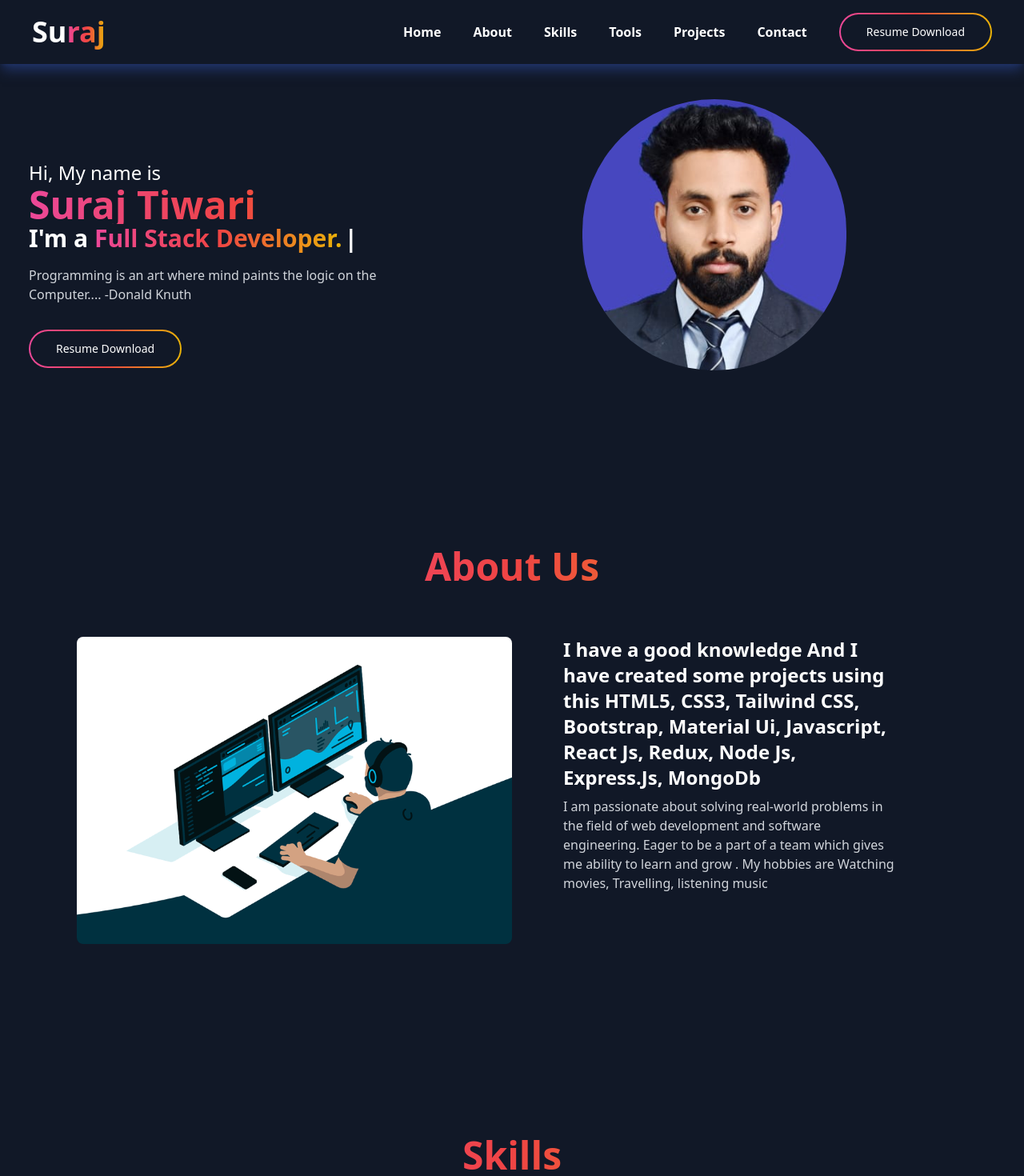
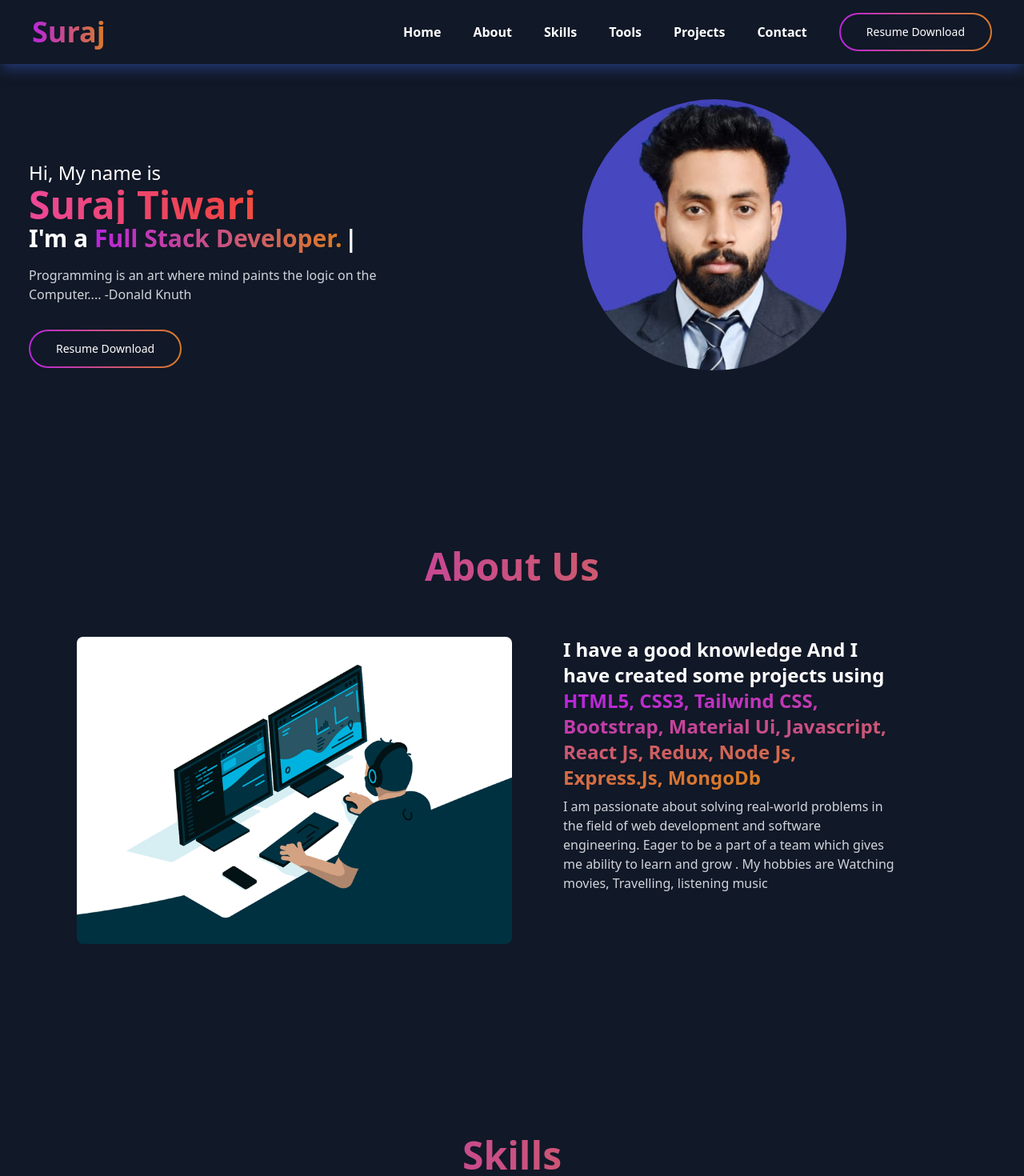
Before and after one commit to Tiwari-Suraj/portfolio_2, a React (Create React App) app: page / in a window 1280 px wide. Shown: the top 1470 px of the page at 80% size. Built offline with nearby package versions, Linux system fonts and the light colour scheme.

Commit message:
changin ui desighn all page

```diff
--- a/src/components/About.js
+++ b/src/components/About.js
@@ -15,7 +15,7 @@ function About() {
             initial={{ opacity: 0, y: -20 }}
             whileInView={{ opacity: 1, y: 0 }}
             transition={{ duration: 0.5, delay: 0.5 }}
-            className=" text-center bg-gradient-to-r  from-pink-500 via-red-500 to-yellow-500  bg-clip-text font-extrabold text-transparent sm:text-5xl">
+            className=" text-center bg-[linear-gradient(267deg,_#DA7C25_0.36%,_#B923E1_102.06%)]   bg-clip-text font-extrabold text-transparent sm:text-5xl">
             About Us
           </motion.h1>
           <div className="grid mt-3 sm:mt-0 grid-cols-1 lg:h-full lg:grid-cols-2">
@@ -46,7 +46,7 @@ function About() {
               <div className="p-2 sm:p-16 lg:p-16 lg:pb-60">
                 <h2 className="text-2xl font-bold sm:text-2xl">
                   I have a good knowledge  And I have created some projects
-                  using this HTML5, CSS3, Tailwind CSS, Bootstrap, Material Ui, Javascript, React Js, Redux, Node Js, Express.Js, MongoDb
+                  using <span className="bg-[linear-gradient(267deg,_#DA7C25_0.36%,_#B923E1_102.06%)] text-transparent bg-clip-text"> HTML5, CSS3, Tailwind CSS, Bootstrap, Material Ui, Javascript, React Js, Redux, Node Js, Express.Js, MongoDb</span>
                 </h2>
                 <p className="mt-2 text-gray-300">
                   I am passionate about solving real-world problems in the field
--- a/src/components/Homepage.js
+++ b/src/components/Homepage.js
@@ -16,12 +16,15 @@ function Homepage() {
   return (
     <>
       <div className="mx-auto max-w-screen-xl px-4 mt-4 sm:mt-0 py-8 sm:px-6 sm:py-12 lg:px-9 lg:py-16">
-        <div className="grid grid-cols-1 gap-8 lg:grid-cols-2 lg:gap-44">
+        <motion.div
+          initial={{ opacity: 0, x: -200 }}
+          transition={{ duration: 1.5 }}
+          whileInView={{ opacity: 1, x: 0 }}
+          viewport={{ once: true }}
+          className="grid grid-cols-1 gap-8 lg:grid-cols-2 lg:gap-44">
           <div className="relative h-64 w-64 mx-auto md:mx-0   items-center overflow-hidden rounded-full  md:w-[330px] lg:mt-5   lg:order-last lg:h-[75%]">
-            <motion.img
-              initial={{ scale: 0 }}
-              whileInView={{ scale: 1 }}
-              transition={{ duration: 0.7, type: "spring", stiffness: 100 }}
+            <img
+
               alt="myprofile"
               // src="https://avatars.githubusercontent.com/u/155292217?s=400&u=dbee3321af6b149a123e91de55916622a1f9cb02&v=4"
               src={profile}
@@ -45,7 +48,7 @@ function Homepage() {
               transition={{ duration: 0.6, delay: 0.3 }}
               className="text-3xl font-semibold">
               I'm a{" "}
-              <span className="  bg-gradient-to-r from-pink-500 via-red-500 to-yellow-500 text-transparent bg-clip-text ">
+              <span className="  bg-[linear-gradient(267deg,_#DA7C25_0.36%,_#B923E1_102.06%)] text-transparent bg-clip-text ">
                 {text}
               </span>
               <Cursor />
@@ -60,7 +63,7 @@ function Homepage() {
               Computer.... -Donald Knuth
             </motion.p>
             <NavLink
-              className="group mt-8  inline-block rounded-full bg-gradient-to-r from-pink-500 via-red-500 to-yellow-500 p-[2px] hover:text-white focus:outline-none focus:ring active:text-opacity-75"
+              className="group mt-8  inline-block rounded-full bg-[linear-gradient(267deg,_#DA7C25_0.36%,_#B923E1_102.06%)] p-[2px] hover:text-white focus:outline-none focus:ring active:text-opacity-75"
               to="https://drive.google.com/file/d/1MPRdBWYoBLq6BrJix3X86KIJiK5_BJ6O/view?usp=sharing"
               target="_blank"
             >
@@ -69,7 +72,7 @@ function Homepage() {
               </span>
             </NavLink>
           </motion.div>
-        </div>
+        </motion.div>
       </div>
     </>
   );
--- a/src/components/Navbar.js
+++ b/src/components/Navbar.js
@@ -12,9 +12,9 @@ function Navbar() {
           {/* logo */}
           <div className="flex gap-2 text-4xl cursor-pointer items-center">
             <span className="font-bold" >
-              Su
-              <span className=" bg-gradient-to-r from-pink-500 via-red-500 to-yellow-500 text-transparent bg-clip-text">
-                raj
+
+              <span className="bg-[linear-gradient(267deg,_#DA7C25_0.36%,_#B923E1_102.06%)] text-transparent bg-clip-text">
+                Suraj
               </span>
             </span>
           </div>
@@ -38,7 +38,7 @@ function Navbar() {
             md:static md:w-auto  transition-all duration-500 ease-in ${isopen ? "top-12" : "top-[-490px]"
               }`}
           >
-            <li className="my-7 md:my-0 md:ml-8 font-bold bg-white hover:bg-gradient-to-r from-pink-500 via-red-500 to-yellow-500 text-transparent bg-clip-text">
+            <li className="my-7 md:my-0 md:ml-8 font-bold bg-white hover:bg-[linear-gradient(267deg,_#DA7C25_0.36%,_#B923E1_102.06%)] text-transparent bg-clip-text">
               {" "}
               <Link
                 to="home"
@@ -52,7 +52,7 @@ function Navbar() {
                 Home
               </Link>
             </li>
-            <li className="my-7 md:my-0 md:ml-8 font-bold bg-white hover:bg-gradient-to-r from-pink-500 via-red-500 to-yellow-500 text-transparent bg-clip-text">
+            <li className="my-7 md:my-0 md:ml-8 font-bold bg-white hover:bg-[linear-gradient(267deg,_#DA7C25_0.36%,_#B923E1_102.06%)] text-transparent bg-clip-text">
               {" "}
               <Link
                 to="about"
@@ -66,7 +66,7 @@ function Navbar() {
                 About
               </Link>
             </li>
-            <li className="my-7 md:my-0 md:ml-8 font-bold  bg-white hover:bg-gradient-to-r from-pink-500 via-red-500 to-yellow-500 text-transparent bg-clip-text">
+            <li className="my-7 md:my-0 md:ml-8 font-bold  bg-white hover:bg-[linear-gradient(267deg,_#DA7C25_0.36%,_#B923E1_102.06%)] text-transparent bg-clip-text">
               {" "}
               <Link
                 to="skills"
@@ -80,7 +80,7 @@ function Navbar() {
                 Skills
               </Link>
             </li>
-            <li className="my-7 md:my-0 md:ml-8 font-bold  bg-white hover:bg-gradient-to-r from-pink-500 via-red-500 to-yellow-500 text-transparent bg-clip-text">
+            <li className="my-7 md:my-0 md:ml-8 font-bold  bg-white hover:bg-[linear-gradient(267deg,_#DA7C25_0.36%,_#B923E1_102.06%)] text-transparent bg-clip-text">
               {" "}
               <Link
                 to="tools"
@@ -108,7 +108,7 @@ function Navbar() {
                 Projects
               </Link>
             </li>
-            <li className="my-7 md:my-0 md:ml-8 font-bold  bg-white hover:bg-gradient-to-r from-pink-500 via-red-500 to-yellow-500 text-transparent bg-clip-text">
+            <li className="my-7 md:my-0 md:ml-8 font-bold  bg-white hover:bg-[linear-gradient(267deg,_#DA7C25_0.36%,_#B923E1_102.06%)] text-transparent bg-clip-text">
               {" "}
               <Link
                 to="contact"
@@ -124,7 +124,7 @@ function Navbar() {
             </li>
             <li className="my-7 md:my-0 md:ml-8 font-bold ">
               <NavLink
-                className="group inline-block rounded-full bg-gradient-to-r from-pink-500 via-red-500 to-yellow-500 p-[2px] hover:text-white focus:outline-none focus:ring active:text-opacity-75"
+                className="group inline-block rounded-full bg-[linear-gradient(267deg,_#DA7C25_0.36%,_#B923E1_102.06%)] p-[2px] hover:text-white focus:outline-none focus:ring active:text-opacity-75"
                 to="https://drive.google.com/file/d/1MPRdBWYoBLq6BrJix3X86KIJiK5_BJ6O/view?usp=sharing"
                 target="_blank"
               >
--- a/src/components/Projects.js
+++ b/src/components/Projects.js
@@ -41,7 +41,7 @@ function Projects() {
           initial={{ opacity: 0, y: -20 }}
           whileInView={{ opacity: 1, y: 0 }}
           transition={{ duration: 0.5, delay: 0.5 }}
-          className=" text-center bg-gradient-to-r  from-pink-500 via-red-500 to-yellow-500  bg-clip-text font-extrabold text-transparent sm:text-5xl">
+          className=" text-center bg-[linear-gradient(267deg,_#DA7C25_0.36%,_#B923E1_102.06%)]  bg-clip-text font-extrabold text-transparent sm:text-5xl">
           Projects
         </motion.h1>
       </div>
@@ -64,7 +64,7 @@ function Projects() {
             <div className="mt-2">
               <dl>
                 <div>
-                  <dt className="text-center mt-10 text-2xl font-bold  bg-gradient-to-r from-pink-500 via-red-500 to-yellow-500 text-transparent bg-clip-text">
+                  <dt className="text-center mt-10 text-2xl font-bold  bg-[linear-gradient(267deg,_#DA7C25_0.36%,_#B923E1_102.06%)] text-transparent bg-clip-text">
                     {item.title}
                   </dt>
                 </div>
@@ -89,7 +89,7 @@ function Projects() {
                     <FaGithub className="w-4 h-4" />
                   </Link>
                   <Link to={item.diploy_link} target="_blank">
-                    <FaArrowUpRightFromSquare className="w-4 h-4" />
+                    <FaArrowUpRightFromSquare className="w-4 h-4 " />
                   </Link>
                 </div>
                 {/* </div> */}
--- a/src/components/Skills.js
+++ b/src/components/Skills.js
@@ -70,7 +70,7 @@ function Skills() {
             initial={{ opacity: 0, y: -20 }}
             whileInView={{ opacity: 1, y: 0 }}
             transition={{ duration: 0.5, delay: 0.5 }}
-            className=" text-center bg-gradient-to-r  from-pink-500 via-red-500 to-yellow-500  bg-clip-text font-extrabold text-transparent sm:text-5xl">
+            className=" text-center bg-[linear-gradient(267deg,_#DA7C25_0.36%,_#B923E1_102.06%)]  bg-clip-text font-extrabold text-transparent sm:text-5xl">
             Skills
           </motion.h1>
         </div>
--- a/src/components/Tools.js
+++ b/src/components/Tools.js
@@ -38,7 +38,7 @@ function Tools() {
             initial={{ opacity: 0, y: -20 }}
             whileInView={{ opacity: 1, y: 0 }}
             transition={{ duration: 0.5, delay: 0.5 }}
-            h1 className=" text-center bg-gradient-to-r  from-pink-500 via-red-500 to-yellow-500  bg-clip-text font-extrabold text-transparent sm:text-5xl">
+            h1 className=" text-center bg-[linear-gradient(267deg,_#DA7C25_0.36%,_#B923E1_102.06%)] to-yellow-500  bg-clip-text font-extrabold text-transparent sm:text-5xl">
             Tools
           </motion.h1>
         </div>
```
Also changed, not shown: src/components/Contact.js (+4 -4 lines).
